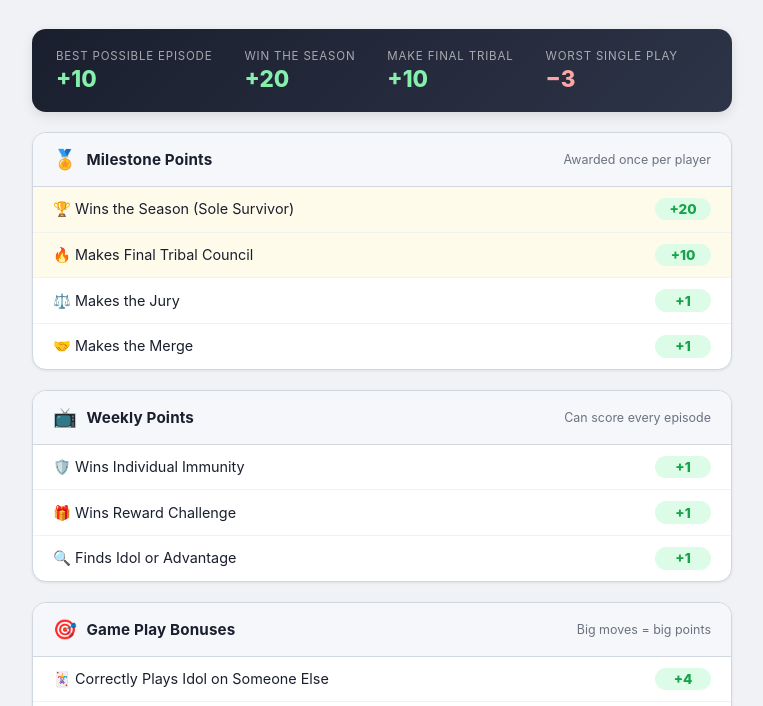
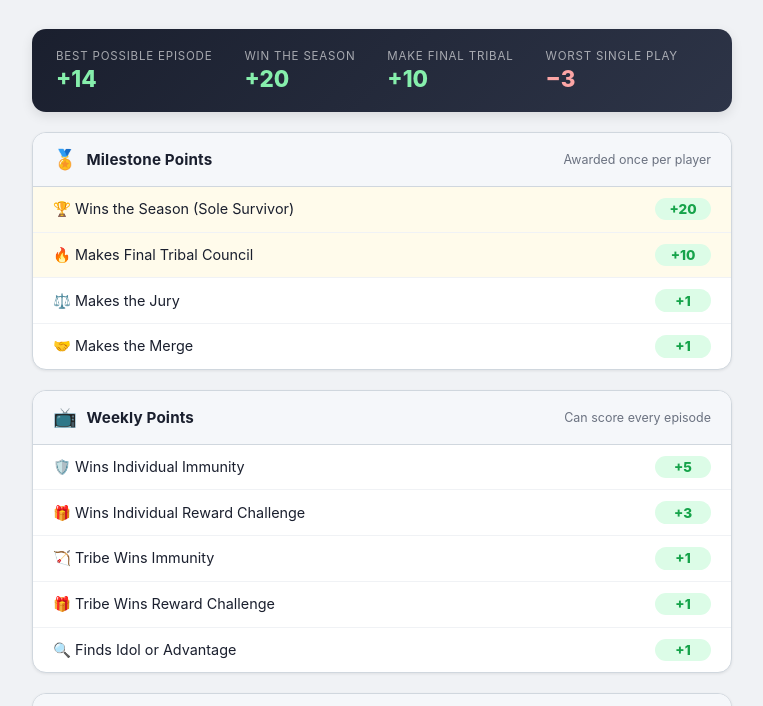
Before and after one commit to pinoaudrey/survivor-50-draft, a plain HTML site: page scoring.html in a window 1280 px wide. Shown: the part 92-798 px from the top of the page, without its empty margins (258-1021 px from the left). Drawn offline with Linux system fonts and the light colour scheme.

Commit message:
Update scoring: individual immunity +5, individual reward +3, add tribe immunity/reward +1 each

```diff
--- a/scoring.html
+++ b/scoring.html
@@ -167,7 +167,7 @@
   <div class="totals-banner">
     <div class="totals-banner-item">
       <span class="totals-banner-label">Best possible episode</span>
-      <span class="totals-banner-value pos">+10</span>
+      <span class="totals-banner-value pos">+14</span>
     </div>
     <div class="totals-banner-item">
       <span class="totals-banner-label">Win the season</span>
@@ -219,10 +219,18 @@
 
     <div class="score-row">
       <span class="score-label">🛡️ Wins Individual Immunity</span>
+      <span class="score-badge pos">+5</span>
+    </div>
+    <div class="score-row">
+      <span class="score-label">🎁 Wins Individual Reward Challenge</span>
+      <span class="score-badge pos">+3</span>
+    </div>
+    <div class="score-row">
+      <span class="score-label">🏹 Tribe Wins Immunity</span>
       <span class="score-badge pos">+1</span>
     </div>
     <div class="score-row">
-      <span class="score-label">🎁 Wins Reward Challenge</span>
+      <span class="score-label">🎁 Tribe Wins Reward Challenge</span>
       <span class="score-badge pos">+1</span>
     </div>
     <div class="score-row">
```
Also changed, not shown: survivor-draft.html (+4 -2 lines), tracker-entry.html (+4 -2 lines).
